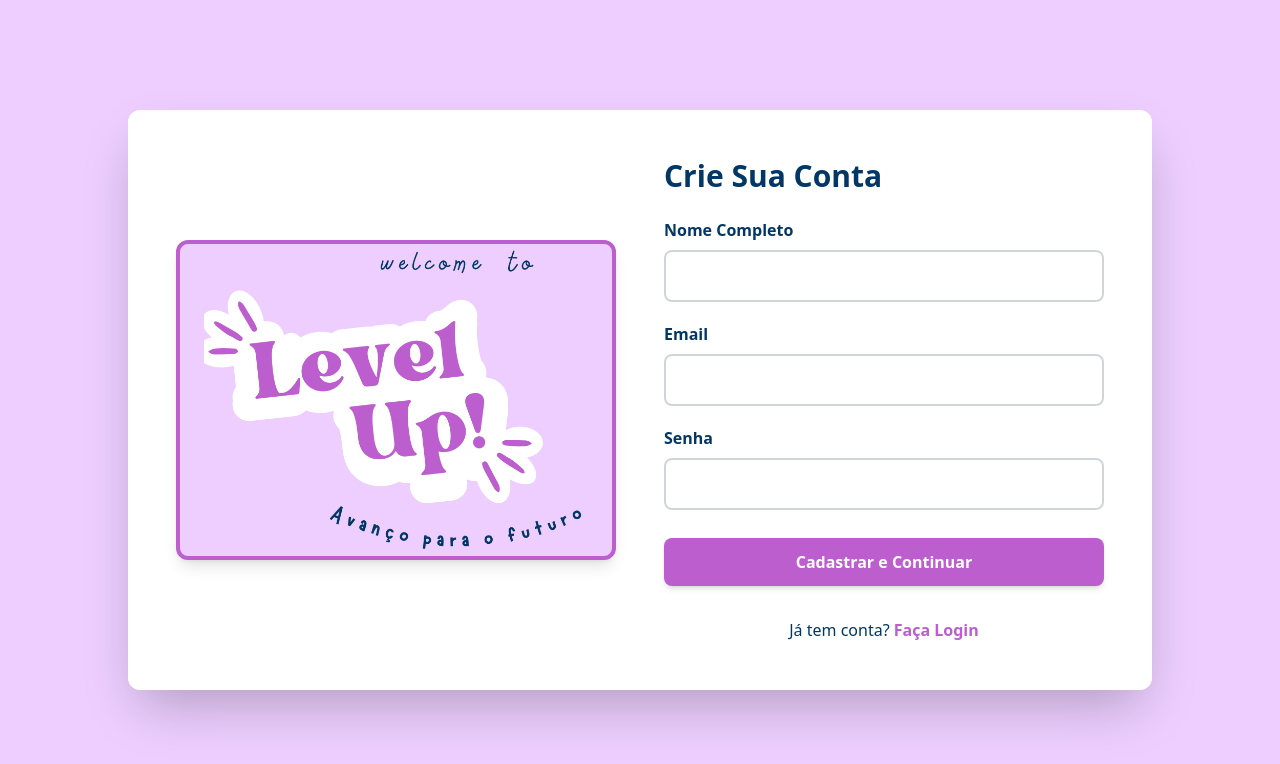
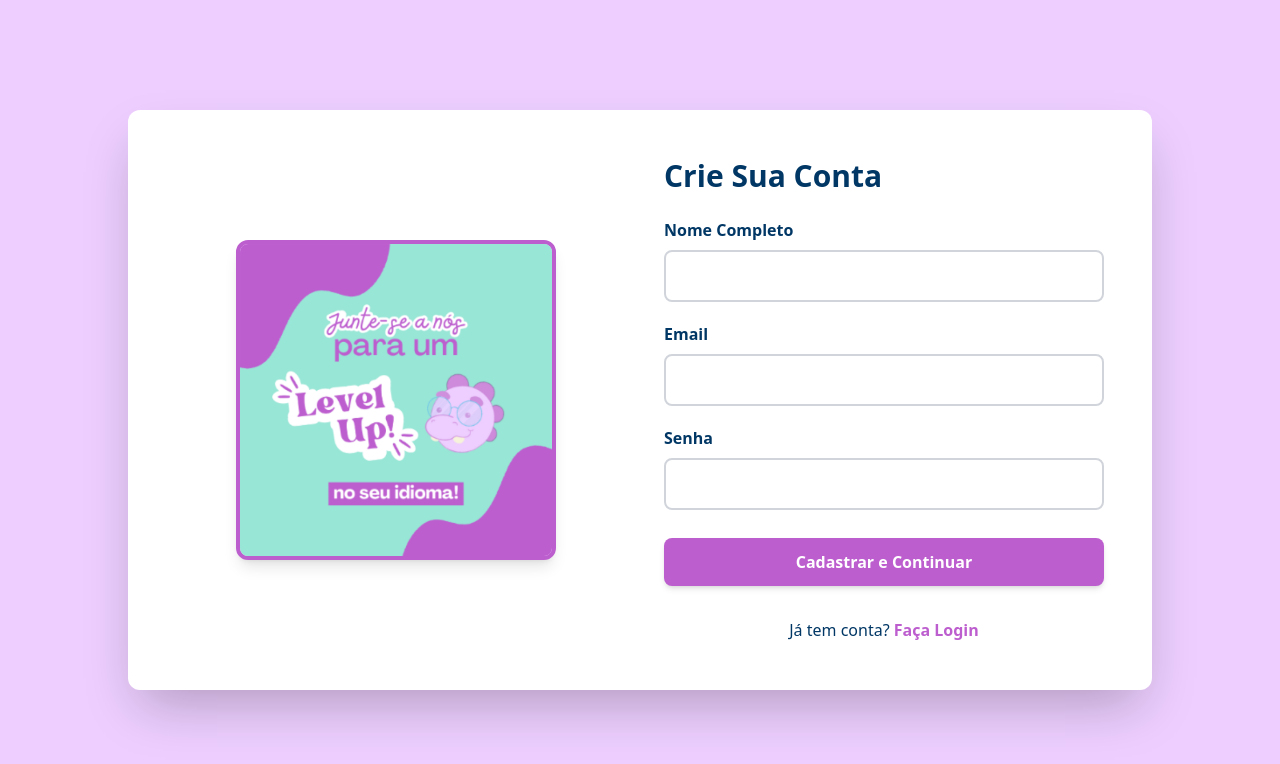
Before and after one commit to Richard15151/LevelUp, a Flask app: page /cadastro in a window 1280 px wide. Shown: the top 764 px of the page. Run offline with Flask 3, Linux system fonts and the light colour scheme; parts of the project's set-up code (start-up, migrations or seed data) failed here and were passed over; some libraries are stand-ins or nearby versions.

Commit message:
Update image source and container styles in cadastro.html

```diff
--- a/templates/cadastro.html
+++ b/templates/cadastro.html
@@ -27,8 +27,8 @@
     <div class="flex flex-col md:flex-row gap-8 md:gap-12 max-w-5xl w-full bg-white p-8 md:p-12 rounded-xl shadow-2xl items-center">
 
         <div class="flex-1 flex justify-center items-center order-2 md:order-1">
-            <div class="w-74 h-64 md:w-90 md:h-80 border-4 border-roxo-cta flex items-center justify-center overflow-hidden shadow-lg p-6 rounded-xl bg-fundo-claro">
-                <img src="../static/img/Welcome Roxo.png" alt="">
+            <div class="w-80 h-64 md:w-90 md:h-80 flex items-center justify-center overflow-hidden border-4 border-roxo-cta shadow-lg rounded-xl bg-fundo-claro">
+                <img src="../static/img/cadastro.png" alt="cadastro" class="w-full h-full object-contain">
             </div>
         </div>
 
```
